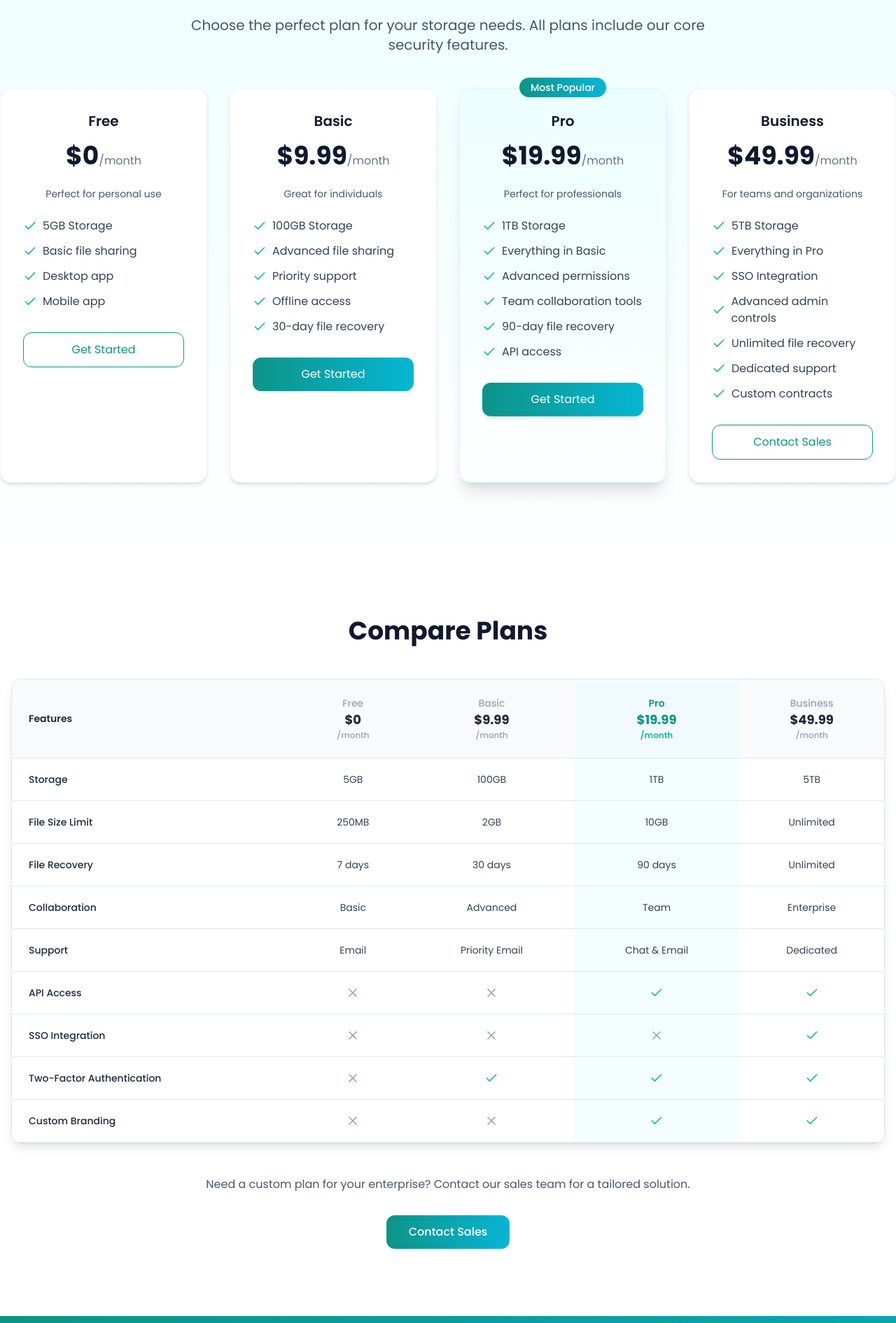
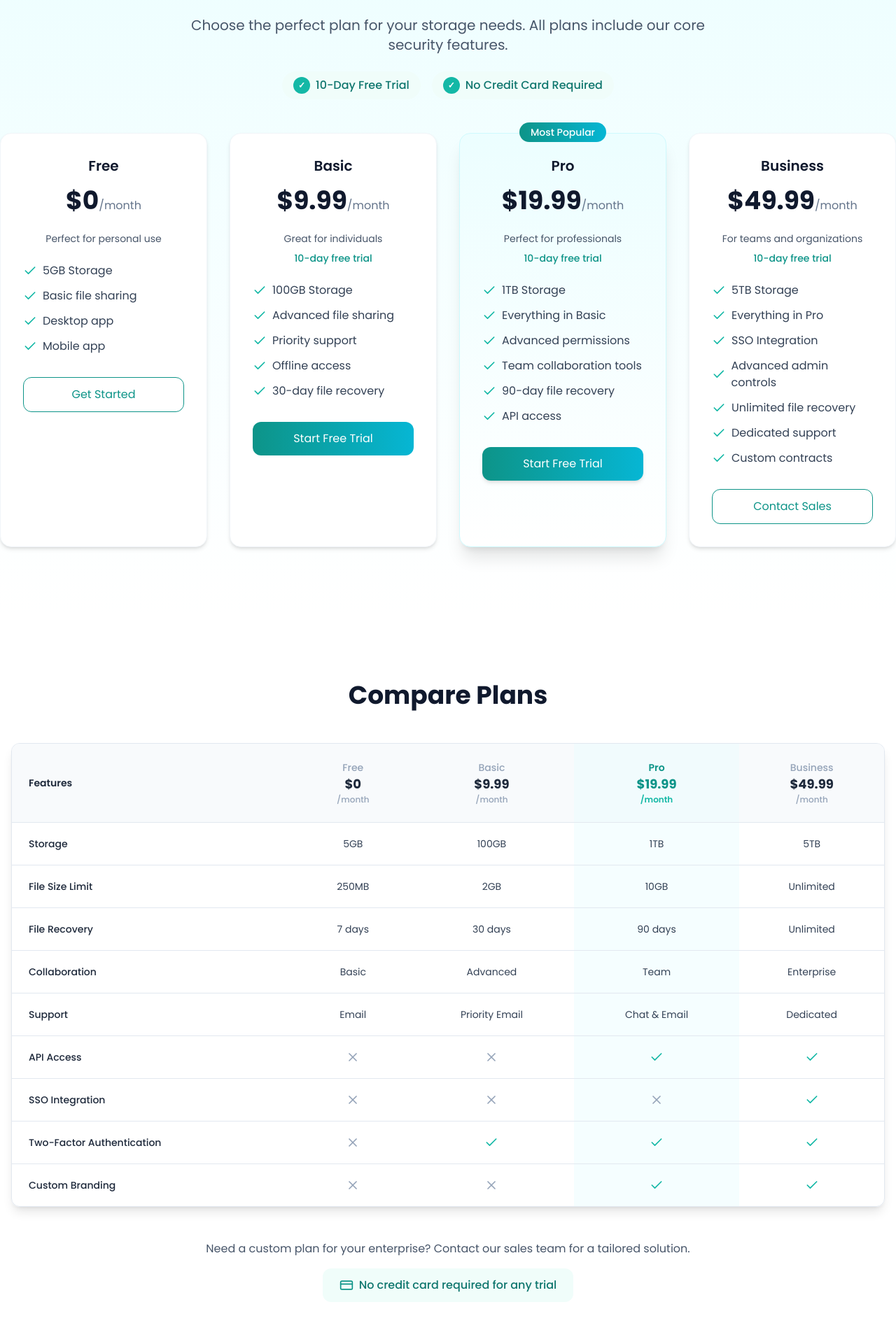
Before and after one commit to vibin-cloudhouse/cloudCms, a React (Vite) app: page /pricing in a window 1280 px wide. Shown: the part 242-2133 px from the top of the page at 70% size. Built offline with nearby package versions, Linux system fonts and the light colour scheme.

Commit message:
Add pricing page highlights
Highlight no credit card required and 10-day free trial on the pricing page.

```diff
--- a/src/components/pricing/ContactSales.tsx
+++ b/src/components/pricing/ContactSales.tsx
@@ -1,13 +1,22 @@
 
 import React from "react";
 import { Link } from "react-router-dom";
+import { CreditCard } from "lucide-react";
 
 const ContactSales = () => {
   return (
     <div className="mt-12 text-center">
-      <p className="text-slate-600 dark:text-slate-400 mb-8">
+      <p className="text-slate-600 dark:text-slate-400 mb-4">
         Need a custom plan for your enterprise? Contact our sales team for a tailored solution.
       </p>
+
+      <div className="flex items-center justify-center mb-8">
+        <div className="inline-flex items-center bg-teal-50 dark:bg-teal-900/30 px-6 py-3 rounded-lg">
+          <CreditCard className="h-5 w-5 text-teal-600 dark:text-teal-400 mr-2 stroke-2" />
+          <span className="font-medium text-teal-700 dark:text-teal-300">No credit card required for any trial</span>
+        </div>
+      </div>
+
       <Link to="/contact">
         <button className="bg-gradient-to-r from-teal-600 to-cyan-500 text-white px-8 py-3 rounded-xl hover:opacity-90 transition-opacity font-medium">
           Contact Sales
--- a/src/components/pricing/PricingCards.tsx
+++ b/src/components/pricing/PricingCards.tsx
@@ -1,4 +1,3 @@
-
 import React from "react";
 import { Check } from "lucide-react";
 import { Link } from "react-router-dom";
@@ -51,7 +50,8 @@ const PricingCards = () => {
             <span className="text-4xl font-bold">$9.99</span>
             <span className="text-slate-500 dark:text-slate-400">/month</span>
           </div>
-          <p className="text-slate-600 dark:text-slate-300 text-sm mb-6">Great for individuals</p>
+          <p className="text-slate-600 dark:text-slate-300 text-sm mb-2">Great for individuals</p>
+          <p className="text-teal-600 dark:text-teal-400 text-sm font-medium mb-6">10-day free trial</p>
         </div>
 
         <ul className="space-y-3 mb-8">
@@ -79,7 +79,7 @@ const PricingCards = () => {
 
         <Link to="/signup" className="block text-center">
           <button className="w-full py-3 px-6 bg-gradient-to-r from-teal-600 to-cyan-500 text-white rounded-xl hover:opacity-90 transition-opacity">
-            Get Started
+            Start Free Trial
           </button>
         </Link>
       </div>
@@ -96,7 +96,8 @@ const PricingCards = () => {
             <span className="text-4xl font-bold">$19.99</span>
             <span className="text-slate-500 dark:text-slate-400">/month</span>
           </div>
-          <p className="text-slate-600 dark:text-slate-300 text-sm mb-6">Perfect for professionals</p>
+          <p className="text-slate-600 dark:text-slate-300 text-sm mb-2">Perfect for professionals</p>
+          <p className="text-teal-600 dark:text-teal-400 text-sm font-medium mb-6">10-day free trial</p>
         </div>
 
         <ul className="space-y-3 mb-8">
@@ -128,7 +129,7 @@ const PricingCards = () => {
 
         <Link to="/signup" className="block text-center">
           <button className="w-full py-3 px-6 bg-gradient-to-r from-teal-600 to-cyan-500 text-white rounded-xl hover:opacity-90 transition-opacity shadow-md">
-            Get Started
+            Start Free Trial
           </button>
         </Link>
       </div>
@@ -141,7 +142,8 @@ const PricingCards = () => {
             <span className="text-4xl font-bold">$49.99</span>
             <span className="text-slate-500 dark:text-slate-400">/month</span>
           </div>
-          <p className="text-slate-600 dark:text-slate-300 text-sm mb-6">For teams and organizations</p>
+          <p className="text-slate-600 dark:text-slate-300 text-sm mb-2">For teams and organizations</p>
+          <p className="text-teal-600 dark:text-teal-400 text-sm font-medium mb-6">10-day free trial</p>
         </div>
 
         <ul className="space-y-3 mb-8">
--- a/src/components/pricing/PricingHero.tsx
+++ b/src/components/pricing/PricingHero.tsx
@@ -7,9 +7,20 @@ const PricingHero = () => {
       <h1 className="text-4xl md:text-5xl font-bold mb-6 gradient-heading">
         Flexible Pricing for Every Need
       </h1>
-      <p className="text-xl text-slate-600 dark:text-slate-300 max-w-3xl mx-auto mb-12">
+      <p className="text-xl text-slate-600 dark:text-slate-300 max-w-3xl mx-auto mb-6">
         Choose the perfect plan for your storage needs. All plans include our core security features.
       </p>
+
+      <div className="flex flex-col sm:flex-row items-center justify-center gap-4 mb-12">
+        <div className="flex items-center bg-teal-50 dark:bg-teal-900/30 px-4 py-2 rounded-full">
+          <span className="h-6 w-6 bg-teal-500 text-white rounded-full flex items-center justify-center text-xs font-bold mr-2">✓</span>
+          <span className="font-medium text-teal-700 dark:text-teal-300">10-Day Free Trial</span>
+        </div>
+        <div className="flex items-center bg-teal-50 dark:bg-teal-900/30 px-4 py-2 rounded-full">
+          <span className="h-6 w-6 bg-teal-500 text-white rounded-full flex items-center justify-center text-xs font-bold mr-2">✓</span>
+          <span className="font-medium text-teal-700 dark:text-teal-300">No Credit Card Required</span>
+        </div>
+      </div>
     </div>
   );
 };
```
